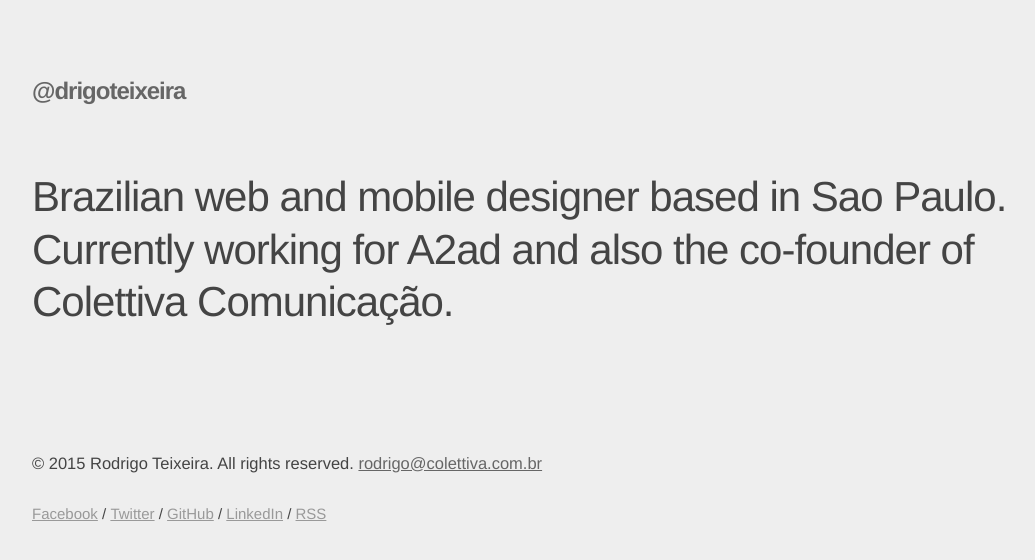
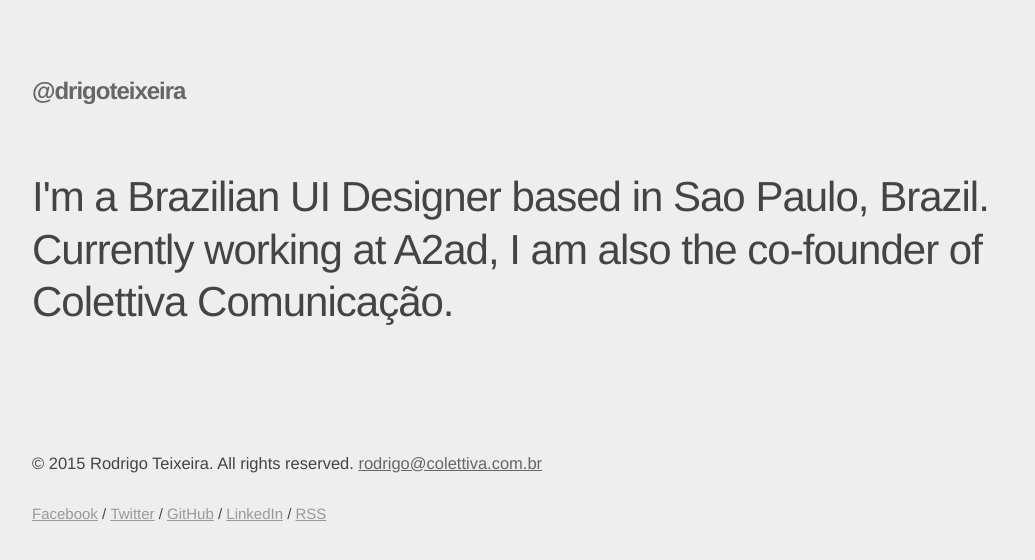
Before and after one commit to drigoteixeira/drigoteixeira.github.io, a Jekyll site: the page built from index.html, in a window 1280 px wide. Shown: the top 560 px of the page, without its empty margins (96-1131 px from the left). Built offline with Jekyll 4.4.1, drawn with Linux system fonts in a browser that asks for light colours; nearby versions of some CDN libraries.

Commit message:
Update homepage

```diff
--- a/index.html
+++ b/index.html
@@ -5,7 +5,7 @@ layout: default
 <div class="container">
 	<div class="row">
 		<div class="twelve columns">
-			<h2>Brazilian web and mobile designer based in Sao Paulo. Currently working for A2ad and also the co-founder of Colettiva Comunicação.</h2>
+			<h2>I'm a Brazilian UI Designer based in Sao Paulo, Brazil. Currently working at A2ad, I am also the co-founder of Colettiva Comunicação.</h2>
 		</div>
 	</div>
 </div>
```
